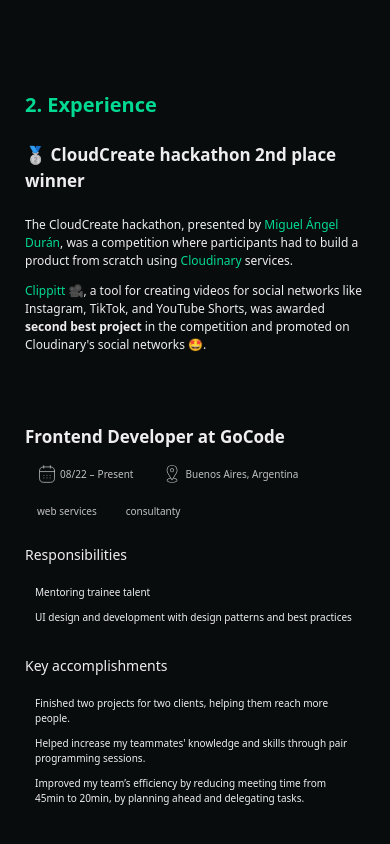
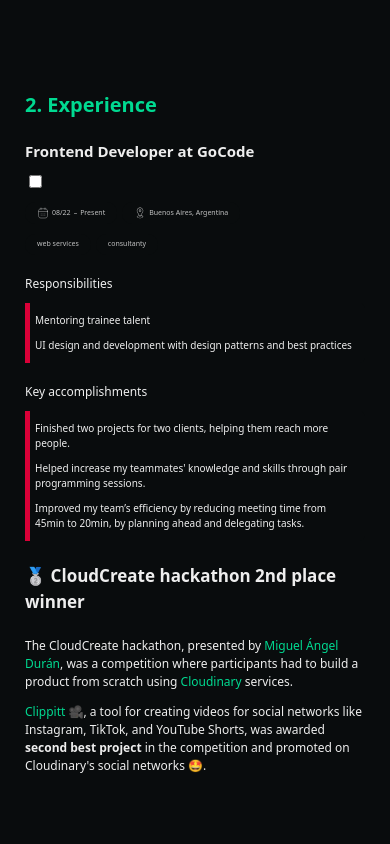
Before and after one commit to genaroibc/my-portfolio, an Astro site: page / in a window 390 px wide. Shown: the part 1232-2076 px from the top of the page. Built offline with nearby package versions, Linux system fonts and the light colour scheme; Astro itself is replaced by a stand-in of ours.

Commit message:
[FEAT]: change Experience order and reduce font size in small screens

```diff
--- a/src/components/ExperienceItem.astro
+++ b/src/components/ExperienceItem.astro
@@ -19,10 +19,16 @@
 ---
 
 <article>
-  <h4 class="role">
-    {role} at <span>{company.name}</span>
-  </h4>
-
+  <label for={`${company.name}_${role.replace(" ", "-")}`}>
+    <h4 class="role">
+      {role} at <span>{company.name}</span>
+    </h4>
+  </label>
+  <input
+    type="checkbox"
+    name={`${company.name}_${role.replace(" ", "-")}`}
+    id={`${company.name}_${role.replace(" ", "-")}`}
+  />
   <div class="roleInfo">
     <p class="roleInfo__item">
       <img
@@ -49,7 +55,7 @@
 
   <div class="companyIndustry">
     {
-      company.industries.map((el) => (
+      company.industries.map(el => (
         <span class="companyIndustry__item">{el}</span>
       ))
     }
@@ -57,18 +63,19 @@
 
   <h5 class="listTitle">Responsibilities</h5>
   <ul class="list">
-    {responsibilities.map((item) => <li>{item}</li>)}
+    {responsibilities.map(item => <li>{item}</li>)}
   </ul>
 
   <h5 class="listTitle">Key accomplishments</h5>
   <ul class="list">
-    {accomplishments.map((item) => <li>{item}</li>)}
+    {accomplishments.map(item => <li>{item}</li>)}
   </ul>
 </article>
 
 <style>
   .role {
     margin: 1rem 0;
+    font-size: 1.5rem;
   }
 
   .roleInfo {
@@ -85,7 +92,7 @@
     background-color: var(--primary-color);
     opacity: 0.8;
 
-    font-size: 1rem;
+    font-size: 0.7rem;
     display: flex;
     gap: 0.3rem;
     align-items: center;
@@ -93,7 +100,7 @@
   }
 
   .roleInfo__item__icon {
-    width: 2rem;
+    width: 1.2rem;
   }
 
   /* article {
@@ -116,12 +123,30 @@
     flex-direction: column;
     gap: 1rem;
 
+    position: relative;
+
     background-color: var(--primary-color);
     padding: 1rem;
     border-radius: 5px;
+
+    font-size: 1rem;
+  }
+
+  .list::before {
+    content: "";
+
+    width: 5px;
+    height: 100%;
+
+    position: absolute;
+    top: 0;
+    left: 0;
+
+    background-color: var(--terciary-color);
   }
 
   .listTitle {
+    font-size: 1.2rem;
     margin: 2rem 0 1rem;
   }
 
@@ -130,6 +155,7 @@
     align-items: center;
     gap: 0.5rem;
     margin-bottom: 1.5rem;
+    font-size: 0.7rem;
   }
 
   .companyIndustry__item {
--- a/src/components/sections/Experience.astro
+++ b/src/components/sections/Experience.astro
@@ -6,6 +6,6 @@
 ---
 
 <Section title="Experience" id="experience">
+  {experience.map(item => <ExperienceItem {...item} />)}
   <HackathonWinner />
-  {experience.map((item) => <ExperienceItem {...item} />)}
 </Section>
```
